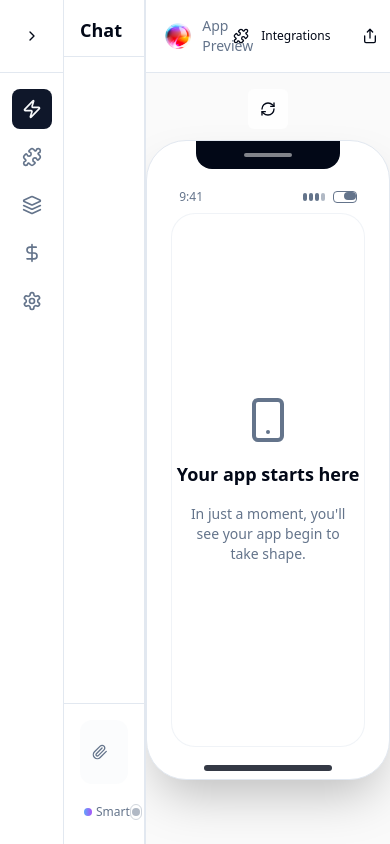
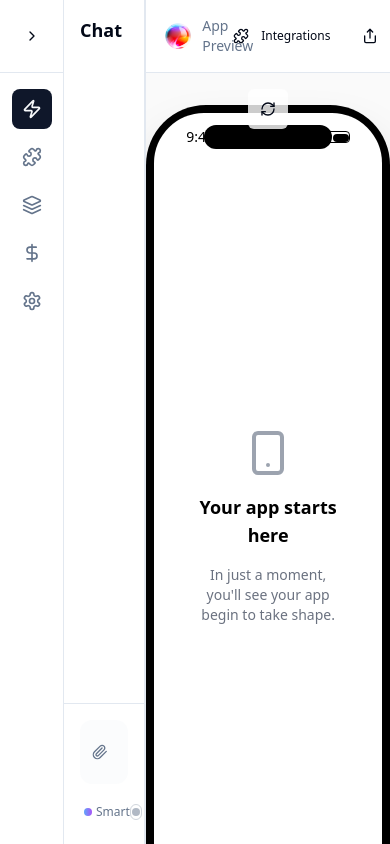
Before and after one commit to Paragonlabsdev/mypipdemo, a React (Vite) app: page /builder in a window 390 px wide. Built offline with nearby package versions, Linux system fonts and the light colour scheme.

Commit message:
Fix: Update prompt bar and phone preview
Remove line under "chat", change "Ask bloom" to "Ask mypip", and update phone preview to match screenshot with visible app content.

```diff
--- a/src/components/AppBuilder.tsx
+++ b/src/components/AppBuilder.tsx
@@ -61,7 +61,7 @@ const AppBuilder = () => {
         {/* Chat Panel */}
         <Panel defaultSize={25} minSize={20} maxSize={40}>
           <div className="h-screen bg-background border-r border-border flex flex-col">
-            <div className="p-4 pb-3 border-b border-border">
+            <div className="p-4 pb-3">
               <h2 className="text-lg font-semibold">Chat</h2>
             </div>
 
@@ -92,7 +92,7 @@ const AppBuilder = () => {
                   </Button>
                   <Input
                     type="text"
-                    placeholder="Ask Bloom..."
+                    placeholder="Ask myPip..."
                     value={inputValue}
                     onChange={(e) => setInputValue(e.target.value)}
                     className="border-0 bg-transparent pr-12 focus:ring-0 focus:outline-none placeholder:text-muted-foreground/60"
@@ -166,43 +166,45 @@ const AppBuilder = () => {
               >
                 <RefreshCw className="h-4 w-4" />
               </Button>
-              <Card className="w-80 h-[640px] bg-card border border-border rounded-[2.5rem] p-4 flex flex-col relative shadow-2xl overflow-hidden">
-                {/* iPhone-style notch */}
-                <div className="absolute top-0 left-1/2 transform -translate-x-1/2 w-36 h-7 bg-foreground rounded-b-2xl flex items-center justify-center">
-                  <div className="w-12 h-1 bg-background rounded-full opacity-50"></div>
+              {/* iPhone Frame - matches the uploaded reference */}
+              <div className="relative w-[375px] h-[812px] bg-black rounded-[60px] p-2 shadow-2xl">
+                {/* iPhone Screen */}
+                <div className="w-full h-full bg-white rounded-[50px] relative overflow-hidden">
+                  {/* Dynamic Island */}
+                  <div className="absolute top-3 left-1/2 transform -translate-x-1/2 w-32 h-6 bg-black rounded-full"></div>
+
+                  {/* Status Bar */}
+                  <div className="absolute top-[14px] left-0 right-0 flex justify-between items-center px-8 text-black text-sm font-medium">
+                    <span>9:41</span>
+                    <div className="flex items-center gap-1">
+                      <div className="flex gap-1">
+                        <div className="w-1 h-1 bg-black rounded-full"></div>
+                        <div className="w-1 h-1 bg-black rounded-full"></div>
+                        <div className="w-1 h-1 bg-black rounded-full"></div>
+                        <div className="w-1 h-1 bg-black/40 rounded-full"></div>
                       </div>
-
-                {/* Status bar */}
-                <div className="flex justify-between items-center pt-8 pb-2 px-4 text-xs text-muted-foreground">
-                  <span className="font-medium">9:41</span>
-                  <div className="flex items-center gap-1">
-                    <div className="flex gap-0.5">
-                      <div className="w-1 h-2 bg-muted-foreground rounded-full"></div>
-                      <div className="w-1 h-2 bg-muted-foreground rounded-full"></div>
-                      <div className="w-1 h-2 bg-muted-foreground rounded-full"></div>
-                      <div className="w-1 h-2 bg-muted-foreground/50 rounded-full"></div>
-                    </div>
-                    <div className="w-6 h-3 border border-muted-foreground rounded-sm relative ml-1">
-                      <div className="w-3 h-2 bg-muted-foreground rounded-sm absolute right-0 top-0"></div>
+                      <div className="w-6 h-3 border border-black rounded-sm relative ml-1">
+                        <div className="w-4 h-2 bg-black rounded-sm absolute right-0 top-0.5"></div>
                       </div>
                     </div>
                   </div>
 
-                {/* App content */}
-                <div className="flex-1 flex flex-col items-center justify-center text-center space-y-4 bg-background/50 rounded-3xl mx-2 mb-4 border border-border/50">
-                  <Smartphone className="h-12 w-12 text-muted-foreground" />
-                  <h3 className="text-lg font-semibold">{appContent.title}</h3>
-                  <p className="text-sm text-muted-foreground px-4">
+                  {/* App Content Area */}
+                  <div className="absolute top-16 left-0 right-0 bottom-8 flex flex-col items-center justify-center text-center space-y-4 px-6">
+                    <Smartphone className="h-12 w-12 text-gray-400" />
+                    <h3 className="text-lg font-semibold text-black">{appContent.title}</h3>
+                    <p className="text-sm text-gray-500 px-4">
                       {appContent.subtitle}
                     </p>
                     {isGenerating && (
-                    <div className="w-8 h-8 border-4 border-accent border-t-transparent rounded-full animate-spin"></div>
+                      <div className="w-8 h-8 border-4 border-blue-500 border-t-transparent rounded-full animate-spin"></div>
                     )}
                   </div>
 
-                {/* Home indicator */}
-                <div className="absolute bottom-2 left-1/2 transform -translate-x-1/2 w-32 h-1.5 bg-foreground/80 rounded-full"></div>
-              </Card>
+                  {/* Home Indicator */}
+                  <div className="absolute bottom-2 left-1/2 transform -translate-x-1/2 w-32 h-1 bg-black rounded-full"></div>
+                </div>
+              </div>
             </div>
           </div>
         </Panel>
```
Lines whose indentation alone changed are shown as unchanged.
